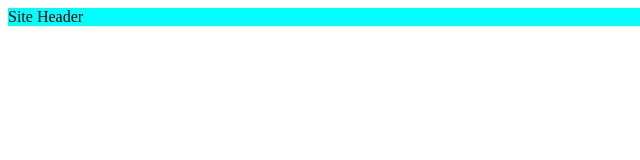
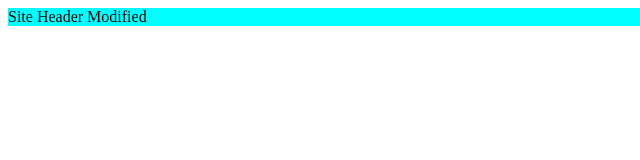
Before and after one commit to Tanisha29Dey/first-repo, a plain HTML site: page index.html in a window 1280 px wide. Shown: the full height of the page, 0-640 px from the left. Drawn offline with Linux system fonts and the light colour scheme.

Commit message:
Header change 02

```diff
--- a/index.html
+++ b/index.html
@@ -7,6 +7,6 @@
     <link rel="stylesheet" href="style.css">
 </head>
 <body>
-    <header>Site Header</header>
+    <header>Site Header Modified</header>
 </body>
 </html>
```
